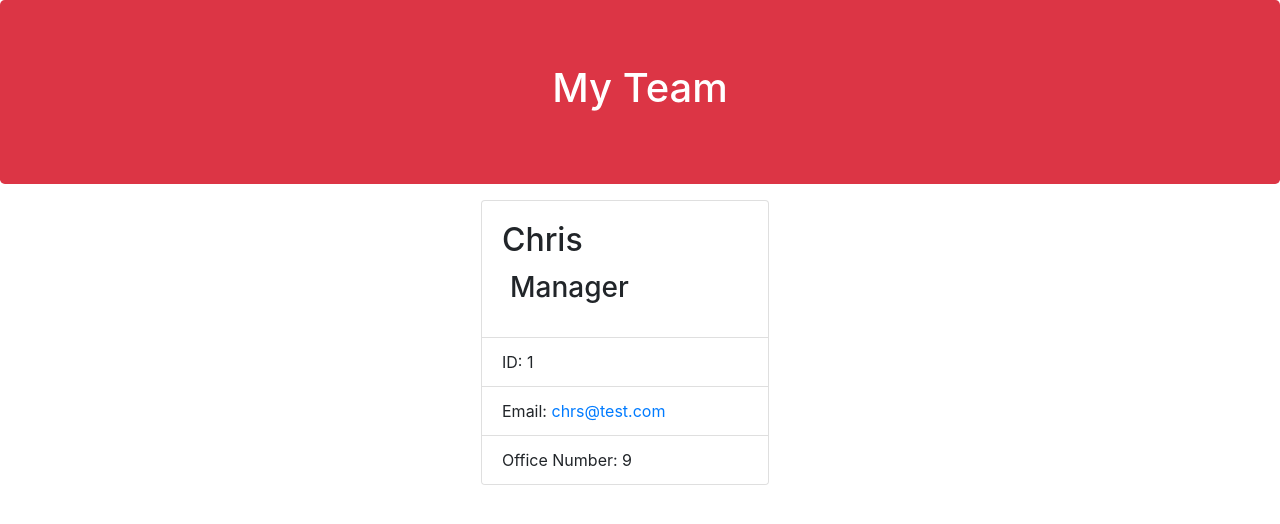
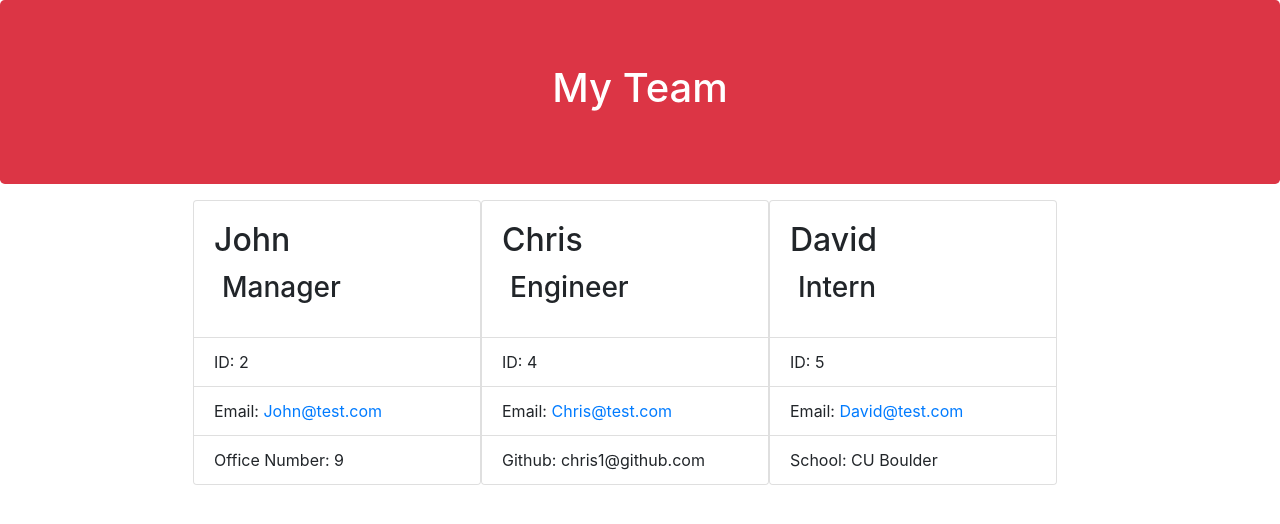
Before and after one commit to Dyu4848/team-profile, a website: page dist/index.html in a window 1280 px wide. Drawn offline with nearby package versions, Linux system fonts and the light colour scheme; files that its build step writes are made by us from their sources.

Commit message:
added walkthrough

```diff
--- a/dist/index.html
+++ b/dist/index.html
@@ -24,13 +24,37 @@
 
         <div class="card" style="width: 18rem;">
         <div class="card-body">
-          <h2 class="card-title">Chris</h2>
+          <h2 class="card-title">John</h2>
           <h3 class="card-title"><i class="fas fa-mug-hot mr-2"></i>Manager</h3>
         </div>
         <ul class="list-group list-group-flush">
-          <li class="list-group-item">ID: 1</li>
-          <li class="list-group-item">Email: <a href='mailto:chrs@test.com'>chrs@test.com</a></li>
+          <li class="list-group-item">ID: 2</li>
+          <li class="list-group-item">Email: <a href='mailto:John@test.com'>John@test.com</a></li>
           <li class="list-group-item">Office Number: 9</li>
+        </ul>
+      </div>
+
+        <div class="card" style="width: 18rem;">
+        <div class="card-body">
+          <h2 class="card-title">Chris</h2>
+          <h3 class="card-title"><i class="fas fa-glasses mr-2"></i>Engineer</h3>
+        </div>
+        <ul class="list-group list-group-flush">
+          <li class="list-group-item">ID: 4</li>
+          <li class="list-group-item">Email: <a href='mailto:Chris@test.com'>Chris@test.com</a></li>
+          <li class="list-group-item">Github: chris1@github.com</li>
+        </ul>
+      </div>
+
+        <div class="card" style="width: 18rem;">
+        <div class="card-body">
+          <h2 class="card-title">David</h2>
+          <h3 class="card-title"><i class="fas fa-user-graduate mr-2"></i>Intern</h3>
+        </div>
+        <ul class="list-group list-group-flush">
+          <li class="list-group-item">ID: 5</li>
+          <li class="list-group-item">Email: <a href='mailto:David@test.com'>David@test.com</a></li>
+          <li class="list-group-item">School: CU Boulder</li>
         </ul>
       </div>
 
--- a/dist/style.css
+++ b/dist/style.css
@@ -0,0 +1,3 @@
+#card {
+    margin-right: 20px;
+}
```
Also changed, not shown: README.md.
